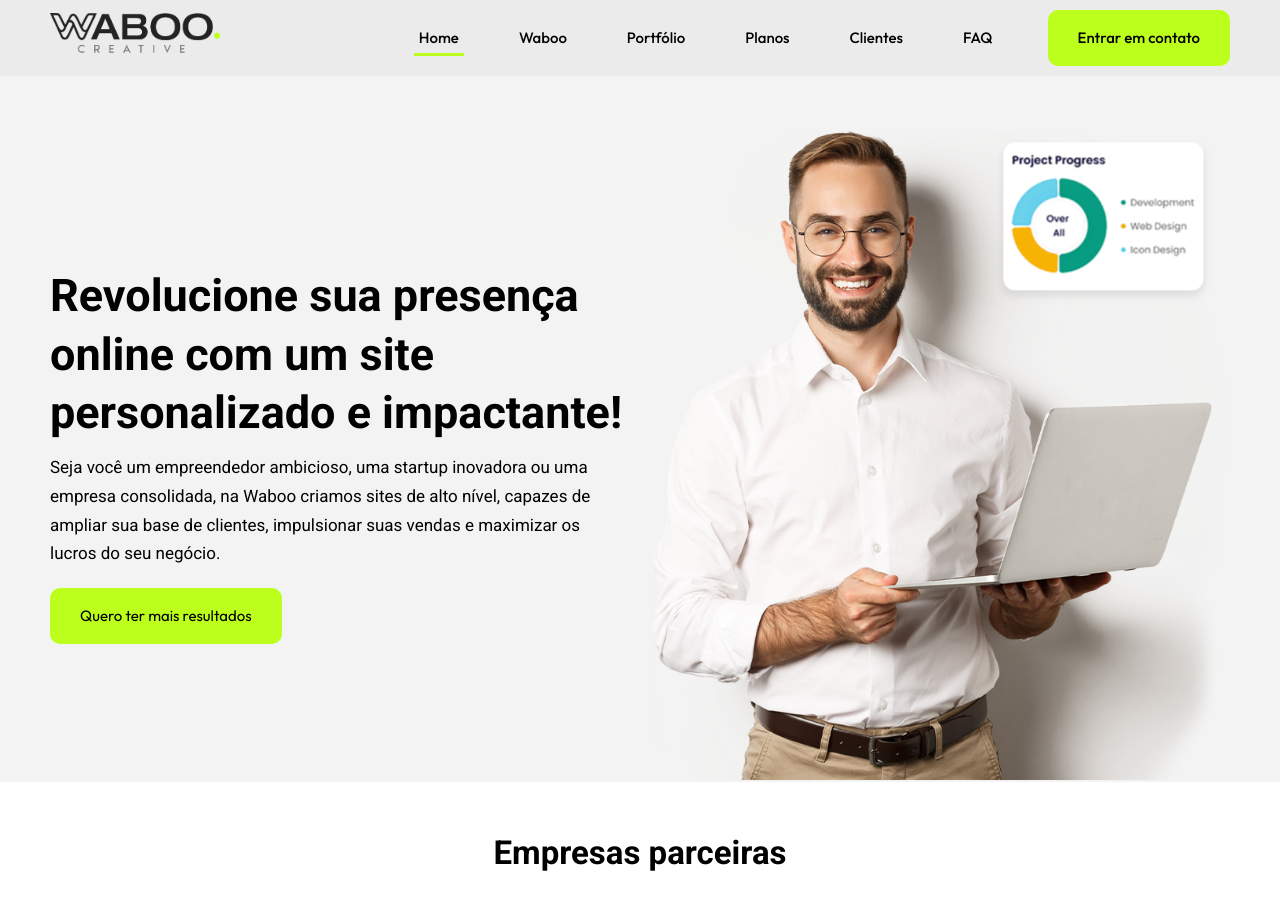
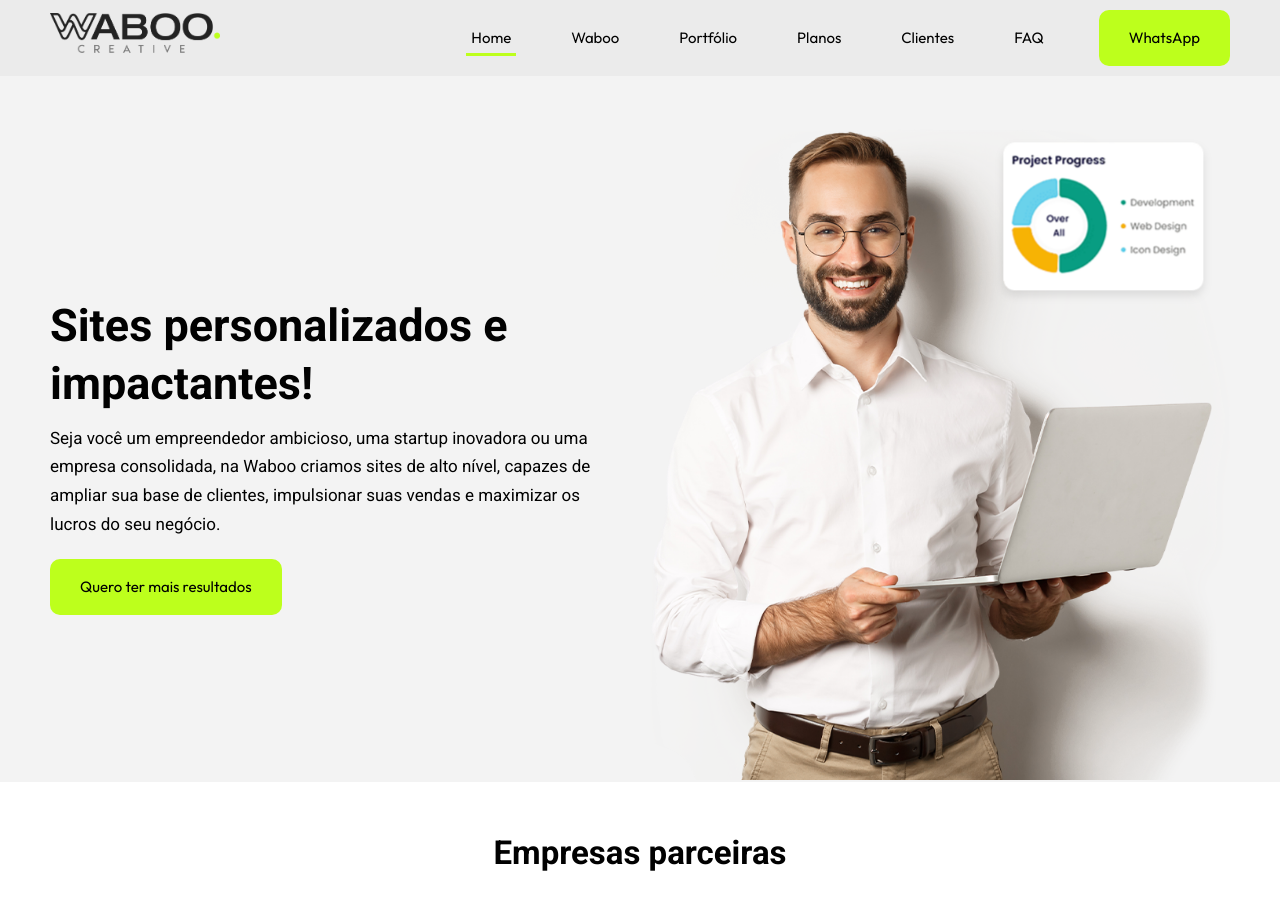
Before and after one commit to rodrigo7584/waboo-campanha, a Next.js app: page / in a window 1280 px wide. Shown: the top 901 px of the page. Built offline with nearby package versions, Linux system fonts and the light colour scheme.

Commit message:
08/02/2024

```diff
--- a/app/layout.tsx
+++ b/app/layout.tsx
@@ -1,5 +1,7 @@
 import type { Metadata } from 'next'
 import { Outfit, Roboto } from 'next/font/google'
+
+import { GoogleTagManager } from '@next/third-parties/google'
 
 import Header from '../components/Header'
 import Footer from '../components/Footer'
@@ -47,6 +49,7 @@ export default function RootLayout({
           {children}
         <Footer/>
       </body>
+      <GoogleTagManager gtmId="GTM-PNLG4WC5" />
     </html>
   )
 }
--- a/app/page.tsx
+++ b/app/page.tsx
@@ -17,7 +17,7 @@ export default function Home() {
         <div className="container">
           <div className="row">
             <div className="col-right">
-              <h1>Revolucione sua presença online com um site personalizado e impactante!
+              <h1>Sites personalizados e impactantes!
               </h1>
               <p>Seja você um empreendedor ambicioso,
                 uma startup inovadora ou uma empresa consolidada,
--- a/components/Header.js
+++ b/components/Header.js
@@ -145,8 +145,11 @@ const Header = () => {
                 </ScrollLink>
               </li>
               <li>
-                <Link href="#portifolio" className="btn-green">
-                  Entrar em contato
+                <Link
+                  href="https://api.whatsapp.com/send?phone=5511942042774"
+                  className="btn-green"
+                >
+                  WhatsApp
                 </Link>
               </li>
             </ul>
--- a/styles/header.css
+++ b/styles/header.css
@@ -27,7 +27,7 @@ header.menu nav ul {
 }
 header.menu nav li a {
   font-family: var(--font-outfit);
-  font-weight: 500;
+  font-weight: 400;
   font-size: 1.5rem;
   color: var(--black);
   padding: 0.5rem;
--- a/styles/partners.css
+++ b/styles/partners.css
@@ -12,10 +12,10 @@
   justify-content: center;
 }
 .swiper-partners .partner-box:hover img {
-  filter: grayscale(0);
+  filter: grayscale(0) contrast(1);
   cursor: pointer;
 }
 .swiper-partners .partner-box img {
-  filter: grayscale(1);
+  filter: grayscale(1) contrast(0);
   width: calc(100% - 1rem);
 }
```
Also changed, not shown: styles/plans.css (+18 -18 lines), public/guy-smiling-photo-2.png (added).
